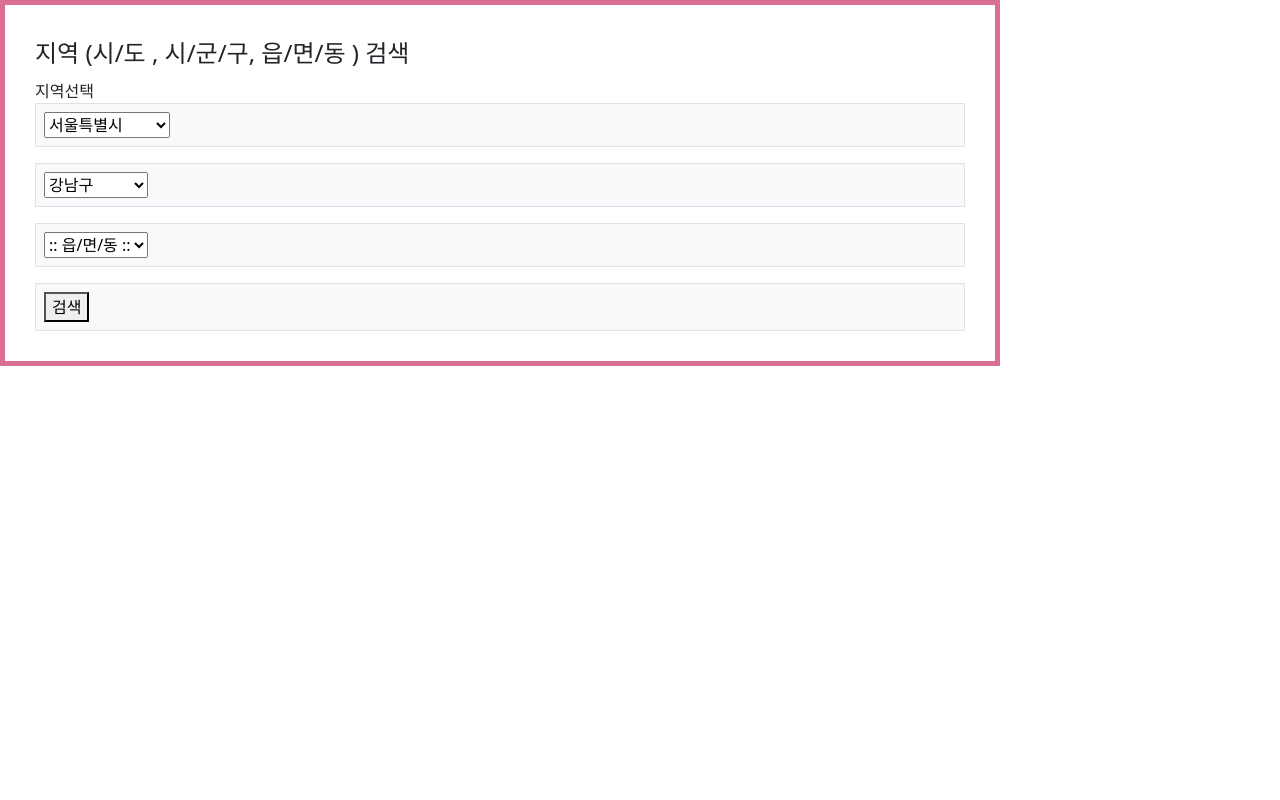
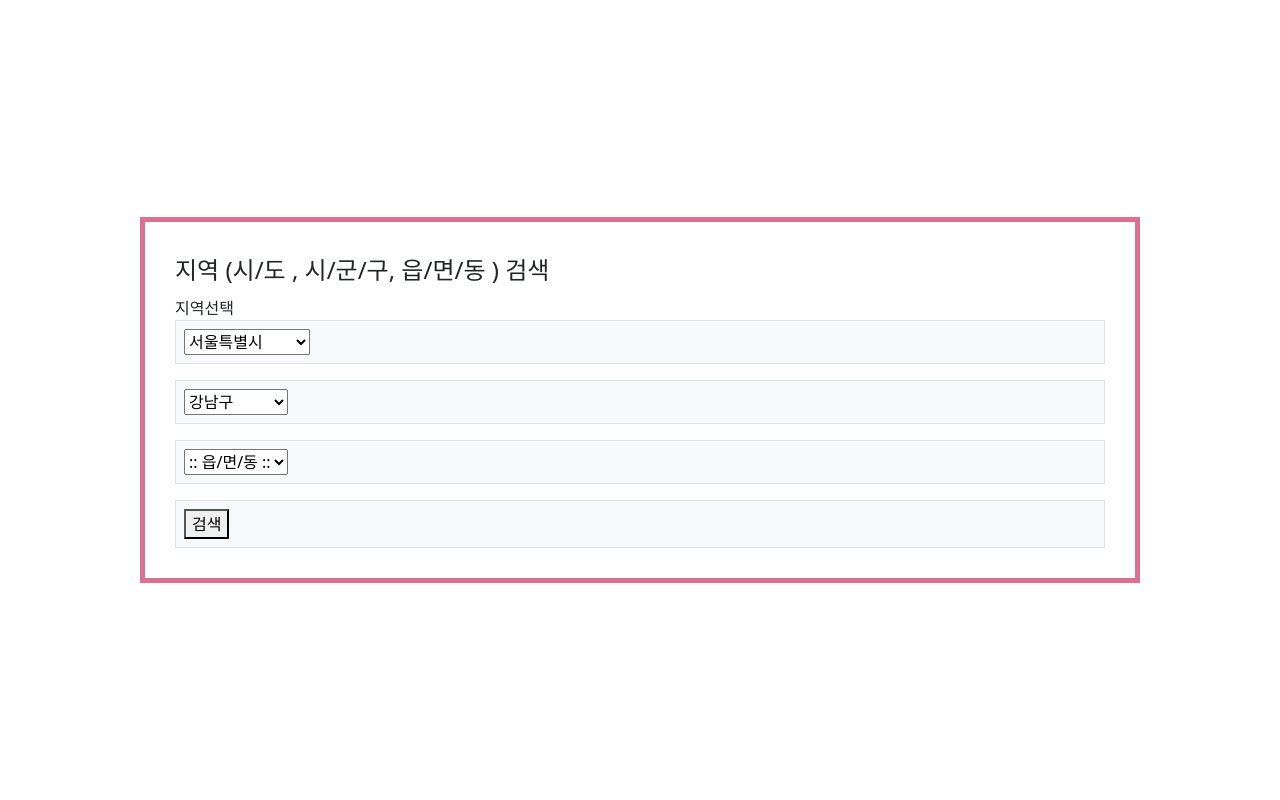
Before and after one commit to LIG-JY/Prac, a Django app: template 우동변/templates/index.html in a window 1280 px wide. Run offline with Django 4.2, Linux system fonts and the light colour scheme; the template is opened without the code that fills it, so the values that code supplies are empty.

Commit message:
HTML,CSS,JS
22.10.19 front

```diff
--- a/우동변/templates/index.html
+++ b/우동변/templates/index.html
@@ -12,6 +12,7 @@
 <!-- stylesheet 적용 style.css 적용 -->
 <link rel="stylesheet" type="text/css" href="style.css">
 
+
 <fieldset>
 							<legend class="blind">지역 (시/도 , 시/군/구, 읍/면/동 ) 검색</legend>
 								<input type="hidden" name="type" value="">
@@ -20,8 +21,10 @@
 								<input type="hidden" name="countPerPage" value="10">
 
 								<div class="inbox">
+
 									<label for="city1">지역선택</label>
                   <div class="d-grid gap-3">
+
                       <!-- 시/도 -->
                       <div class="p-2 bg-light border">
                         <div class="col">
@@ -82,6 +85,7 @@
   								    	</select>
   									</div>
                       </div>
+
                       <!-- 시/군/구 -->
                       <div class="p-2 bg-light border">
                         <div class="col">
@@ -141,6 +145,7 @@
   										    	</select>
   									</div>
                       </div>
+
                       <!-- 읍/면/동 -->
                       <div class="p-2 bg-light border">
                         <div class="col col_last">
@@ -178,14 +183,19 @@
   										</select>
   									</div>
                       </div>
+
                       <!-- 검색 버튼 -->
+                      <div class="inbox last">
                         <div class="p-2 bg-light border">
-                      <div class="inbox last">
-									<button onclick="javascript:search('search');" type="button" id="btn_search" title="검색">검색</button>
+                          <button onclick="javascript:search('search');" type="button" id="btn_search" title="검색">
+                            검색
+                          </button>
                         </div>
                       </div>
+
                   </div>
-								</div>
+
 </fieldset>
+
   <script src="https://cdn.jsdelivr.net/npm/bootstrap@5.0.2/dist/js/bootstrap.bundle.min.js" integrity="sha384-MrcW6ZMFYlzcLA8Nl+NtUVF0sA7MsXsP1UyJoMp4YLEuNSfAP+JcXn/tWtIaxVXM" crossorigin="anonymous"></script>
 </body>
--- a/우동변/templates/style.css
+++ b/우동변/templates/style.css
@@ -1,12 +1,17 @@
 html, body {
   height: 100%;
   width: 100%;
+  display:table;
 }
 
 fieldset {
     width: 1000px;
+    position:absolute;
+    top:50%;
+    left:50%;
     padding: 30px;
     padding-bottom: 30px;
     padding-right: 30px;
     border: 5px solid palevioletred;
+    transform:translate(-50%,-50%);
 }
```
Lines whose indentation alone changed are shown as unchanged.
